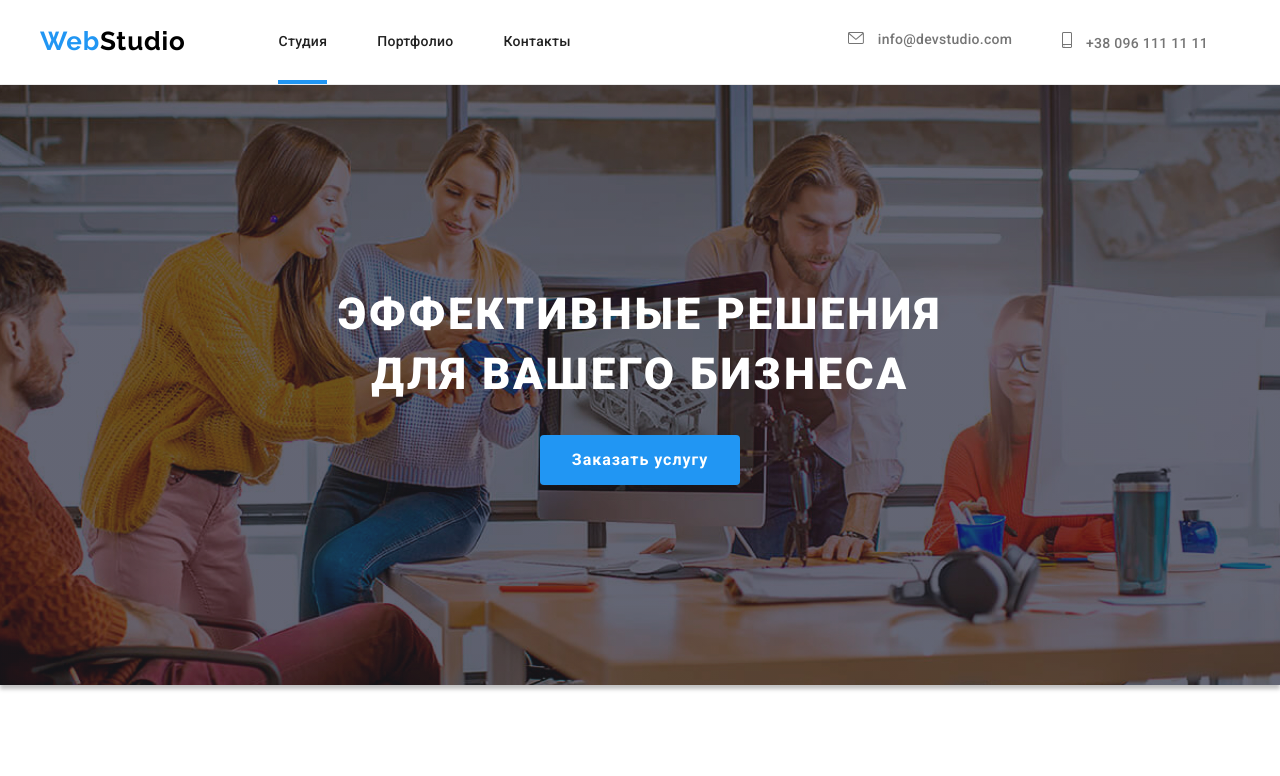
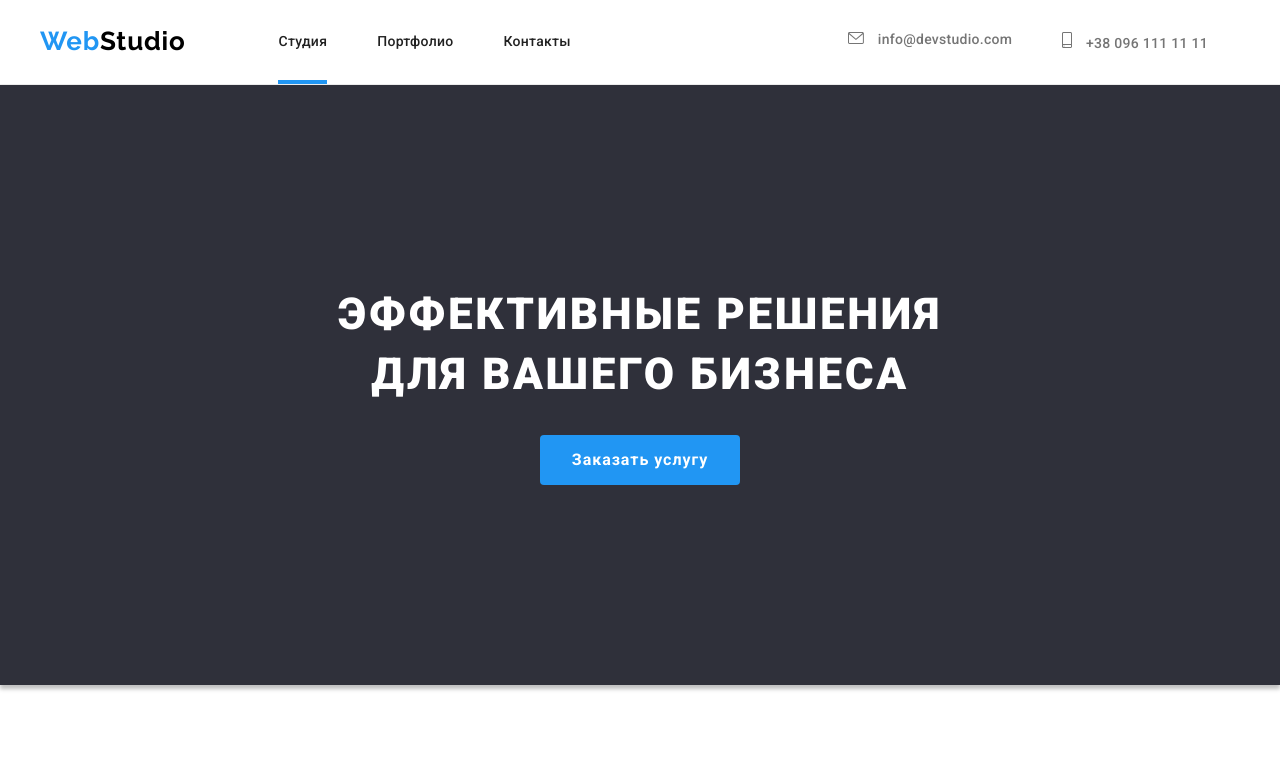
Before and after one commit to Zheka1990/goit-markup-hw-07, a plain HTML site: page index.html in a window 1280 px wide. Shown: the top 776 px of the page. Drawn offline with nearby package versions, Linux system fonts and the light colour scheme; files that its build step writes are made by us from their sources.

Commit message:
Добавил

```diff
--- a/sass/components/_efectdesicion.scss
+++ b/sass/components/_efectdesicion.scss
@@ -54,7 +54,7 @@ button {
     margin-left: auto;
     margin-right: auto;
     background-image: linear-gradient(to right, rgba(47, 48, 58, 0.4), rgba(47, 48, 58, 0.4)),
-    url('/images/background.jpg');
+    url('');
     background-position: center;
     background-repeat: no-repeat;
     background-size: cover;
```
Also changed, not shown: CSS/main.css, 1 other file.
